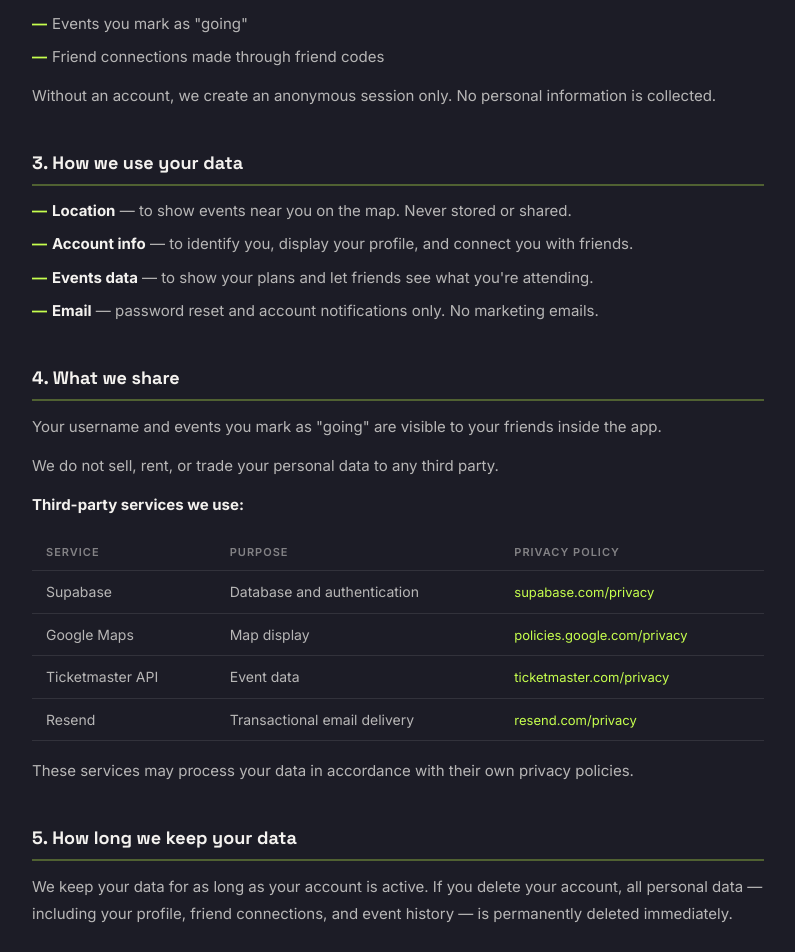
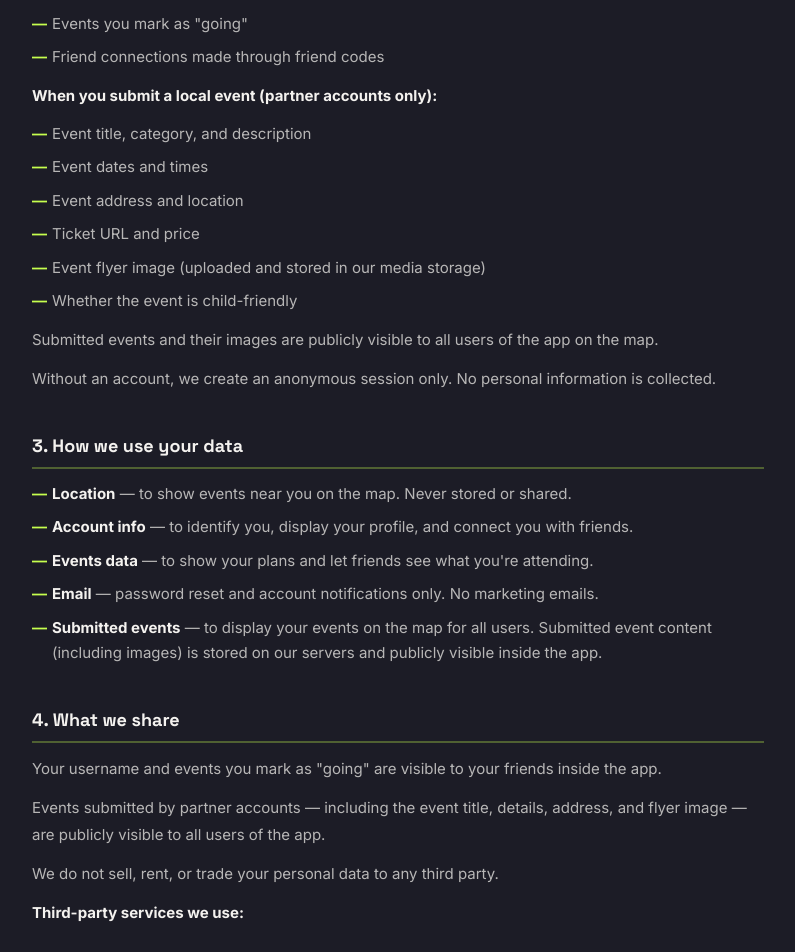
Before and after one commit to LetUndefined/Pulse, a React (Vite) app: page /privacy in a window 1280 px wide. Shown: the part 860-1812 px from the top of the page, without its empty margins (242-1037 px from the left). Built offline with nearby package versions, Linux system fonts and the light colour scheme.

Commit message:
fix: changes to policy

```diff
--- a/src/components/Privacy.tsx
+++ b/src/components/Privacy.tsx
@@ -18,7 +18,7 @@ export default function Privacy() {
       <h1 className="font-grotesk font-bold tracking-[-1px] text-text mb-2" style={{ fontSize: "clamp(32px, 5vw, 52px)" }}>
         Privacy Policy
       </h1>
-      <p className="text-[13px] text-text3 italic mb-12 pb-6 border-b border-border">Last updated: May 8, 2026</p>
+      <p className="text-[13px] text-text3 italic mb-12 pb-6 border-b border-border">Last updated: May 17, 2026</p>
 
       <div className="mb-10">
         <h2 className="font-grotesk text-[18px] font-bold text-text mb-3 pb-2 border-b-2 border-neon/30 tracking-normal">1. Who we are</h2>
@@ -55,6 +55,24 @@ export default function Privacy() {
             </li>
           ))}
         </ul>
+        <p className="text-[15px] text-text2 leading-[1.8] mb-3">
+          <strong className="text-text">When you submit a local event (partner accounts only):</strong>
+        </p>
+        <ul className="list-none p-0 my-2 mb-3 flex flex-col gap-2">
+          {[
+            "Event title, category, and description",
+            "Event dates and times",
+            "Event address and location",
+            "Ticket URL and price",
+            "Event flyer image (uploaded and stored in our media storage)",
+            "Whether the event is child-friendly",
+          ].map((item) => (
+            <li key={item} className="text-[15px] text-text2 leading-[1.7] pl-5 relative before:content-['—'] before:absolute before:left-0 before:text-neon before:font-bold">
+              {item}
+            </li>
+          ))}
+        </ul>
+        <p className="text-[15px] text-text2 leading-[1.8] mb-3">Submitted events and their images are publicly visible to all users of the app on the map.</p>
         <p className="text-[15px] text-text2 leading-[1.8] mb-3">Without an account, we create an anonymous session only. No personal information is collected.</p>
       </div>
 
@@ -67,6 +85,7 @@ export default function Privacy() {
             { label: "Account info", text: "— to identify you, display your profile, and connect you with friends." },
             { label: "Events data", text: "— to show your plans and let friends see what you're attending." },
             { label: "Email", text: "— password reset and account notifications only. No marketing emails." },
+            { label: "Submitted events", text: "— to display your events on the map for all users. Submitted event content (including images) is stored on our servers and publicly visible inside the app." },
           ].map(({ label, text }) => (
             <li key={label} className="text-[15px] text-text2 leading-[1.7] pl-5 relative before:content-['—'] before:absolute before:left-0 before:text-neon before:font-bold">
               <strong className="text-text">{label}</strong> {text}
@@ -79,6 +98,7 @@ export default function Privacy() {
       <div className="mb-10">
         <h2 className="font-grotesk text-[18px] font-bold text-text mb-3 pb-2 border-b-2 border-neon/30 tracking-normal">4. What we share</h2>
         <p className="text-[15px] text-text2 leading-[1.8] mb-3">Your username and events you mark as "going" are visible to your friends inside the app.</p>
+        <p className="text-[15px] text-text2 leading-[1.8] mb-3">Events submitted by partner accounts — including the event title, details, address, and flyer image — are publicly visible to all users of the app.</p>
         <p className="text-[15px] text-text2 leading-[1.8] mb-3">We do not sell, rent, or trade your personal data to any third party.</p>
         <p className="text-[15px] text-text2 leading-[1.8] mb-3">
           <strong className="text-text">Third-party services we use:</strong>
@@ -112,7 +132,7 @@ export default function Privacy() {
       <div className="mb-10">
         <h2 className="font-grotesk text-[18px] font-bold text-text mb-3 pb-2 border-b-2 border-neon/30 tracking-normal">5. How long we keep your data</h2>
         <p className="text-[15px] text-text2 leading-[1.8] mb-3">
-          We keep your data for as long as your account is active. If you delete your account, all personal data — including your profile, friend connections, and event history — is permanently deleted immediately.
+          We keep your data for as long as your account is active. If you delete your account, all personal data — including your profile, friend connections, event history, and any events you submitted along with their images — is permanently deleted immediately.
         </p>
       </div>
 
```
